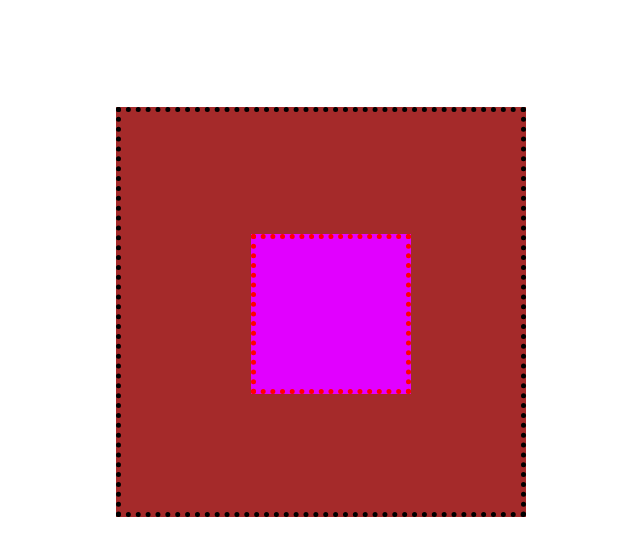
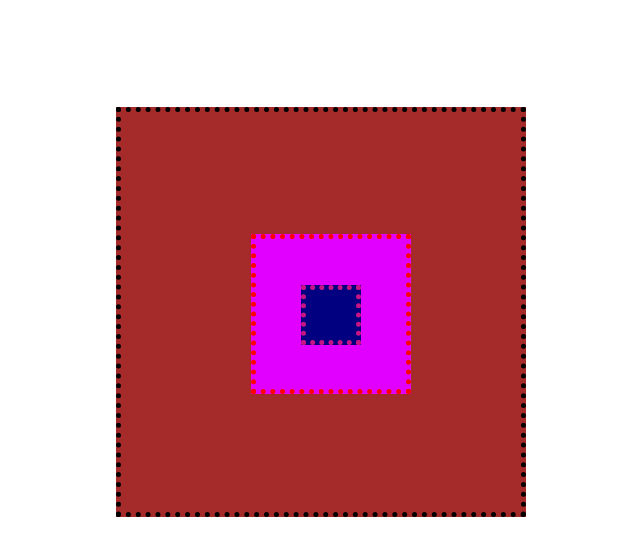
Before and after one commit to ajmalbhatti122/abc, a plain HTML site: page index.html in a window 1280 px wide. Shown: the whole page, without its empty margins (319-959 px from the left). Drawn offline with Linux system fonts and the light colour scheme.

Commit message:
good luck

```diff
--- a/index.html
+++ b/index.html
@@ -10,6 +10,7 @@
 <body>
     <div class="main-box">
         <div class="box1"></div>
+        <div class="box2"></div>
     </div>
 </body>
 </html>
--- a/style.css
+++ b/style.css
@@ -43,3 +43,22 @@
     border-radius: 100%;
     transform: scale(2);
 }
+.box2{
+ position: relative;
+ left: 180px;
+    top: 13px;
+ bottom: 0;
+ height: 50px;
+ width: 50px;
+ background-color: navy;
+ transition-delay: 3s;
+ transition-timing-function: ease-in-out;
+ transition-duration: 2s;
+ border: 5px dotted mediumvioletred;
+}
+.box2:hover{
+transform: rotate(360deg);
+background-color: tomato;
+border-radius: 100%;
+transform: scale(2);
+}
```
